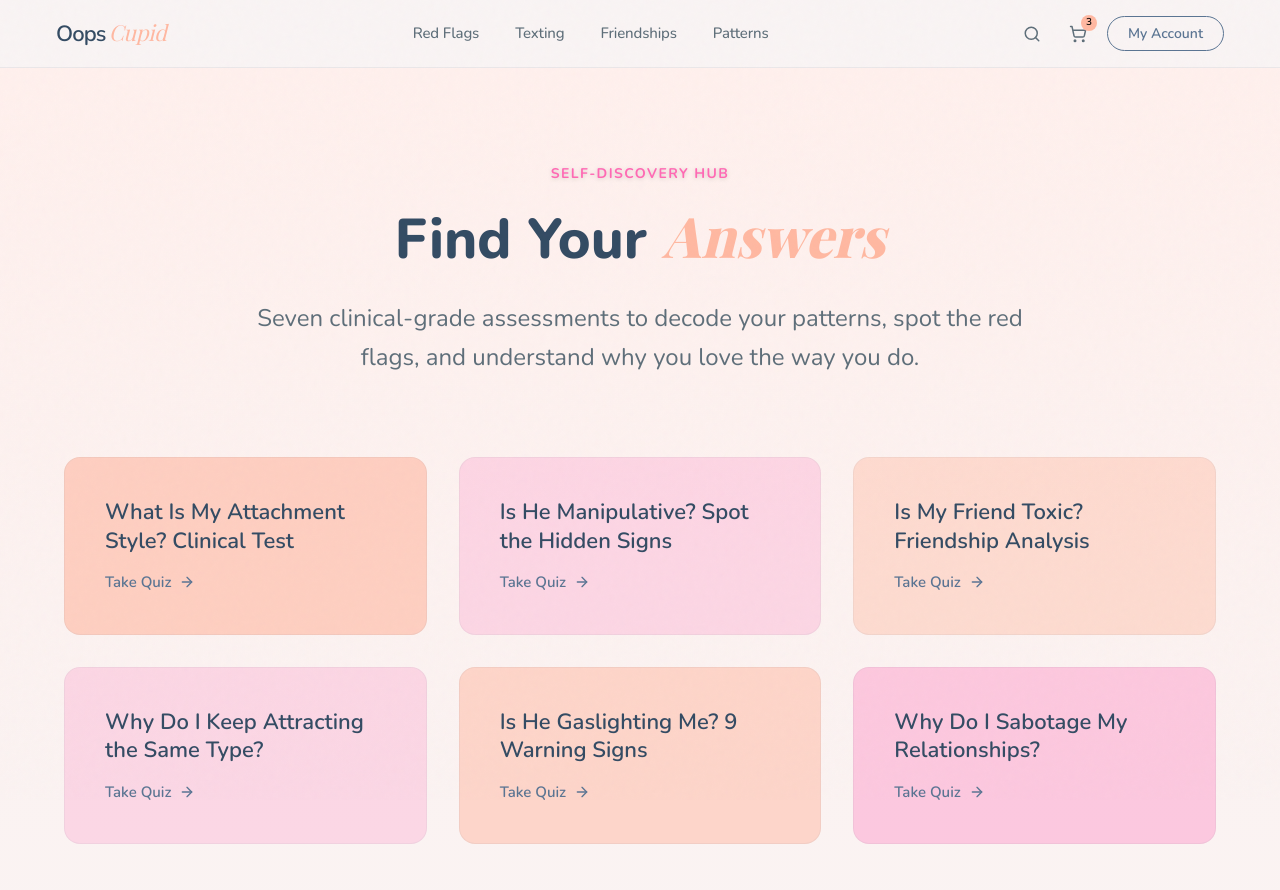
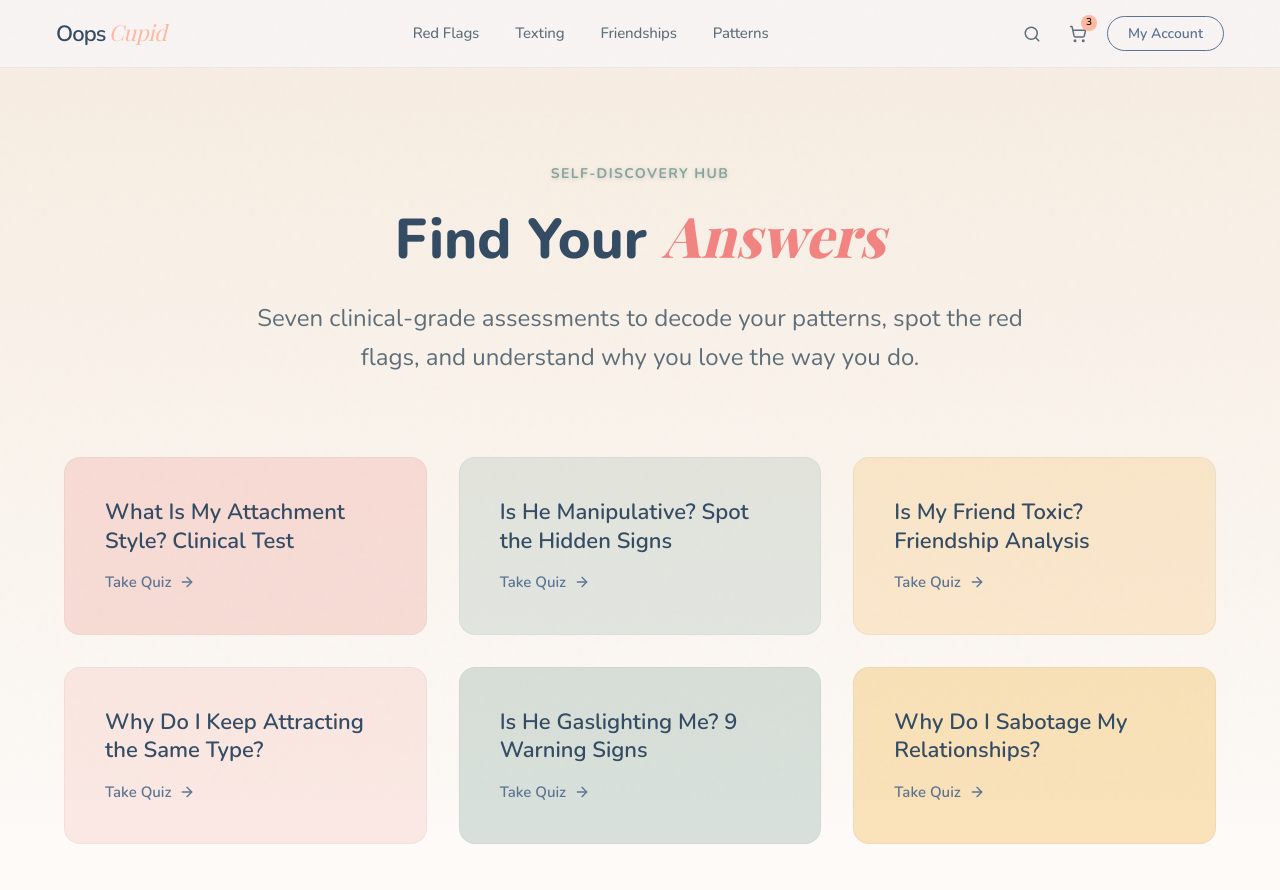
Before and after one commit to Sinadehesh/OopsCupid, a Next.js app: page /OopsCupid/me in a window 1280 px wide. Shown: the top 890 px of the page. Built offline with nearby package versions, Linux system fonts and the light colour scheme; a web font is replaced by a local one.

Commit message:
style: redesigned the /me dashboard with the new boho color palette

```diff
--- a/app/me/page.tsx
+++ b/app/me/page.tsx
@@ -8,16 +8,16 @@ export const metadata: Metadata = {
 
 export default function MeHubPage() {
   return (
-    <main className="bg-gradient-to-b from-[#FFF0ED] to-[#F9F4F4] min-h-screen py-24 px-6 md:px-10 lg:px-14">
+    <main className="bg-gradient-to-b from-[#f7ede2] to-white min-h-screen py-24 px-6 md:px-10 lg:px-14">
       <div className="max-w-6xl mx-auto">
 
-        {/* Hub Header with heavy pink aesthetic */}
+        {/* Hub Header with new aesthetic */}
         <div className="text-center max-w-3xl mx-auto mb-20 relative">
-          <span className="text-[#FF69B4] font-bold uppercase tracking-widest text-sm mb-4 block drop-shadow-sm">
+          <span className="text-[#84a59d] font-bold uppercase tracking-widest text-sm mb-4 block drop-shadow-sm">
             Self-Discovery Hub
           </span>
           <h1 className="text-[42px] md:text-[56px] font-extrabold text-[#334B63] mb-6 leading-tight">
-            Find Your <span className="text-[#FFB8A1] font-serif italic">Answers</span>
+            Find Your <span className="text-[#f28482] font-serif italic">Answers</span>
           </h1>
           <p className="text-[20px] md:text-[24px] font-normal leading-relaxed text-[#5E6E79]">
             Seven clinical-grade assessments to decode your patterns, spot the red flags, and understand why you love the way you do.
@@ -31,42 +31,42 @@ export default function MeHubPage() {
             variant="quiz"
             title="What Is My Attachment Style? Clinical Test"
             href="/attachment-style-quiz"
-            accentColor="bg-[#FFB8A1]/60"
+            accentColor="bg-[#f5cac3]/60"
           />
 
           <Card
             variant="quiz"
             title="Is He Manipulative? Spot the Hidden Signs"
             href="/is-he-manipulative"
-            accentColor="bg-[#FF69B4]/20"
+            accentColor="bg-[#84a59d]/20"
           />
 
           <Card
             variant="quiz"
             title="Is My Friend Toxic? Friendship Analysis"
             href="/toxic-friend-test"
-            accentColor="bg-[#FFB8A1]/40"
+            accentColor="bg-[#f6bd60]/25"
           />
 
           <Card
             variant="quiz"
             title="Why Do I Keep Attracting the Same Type?"
             href="/attraction-patterns"
-            accentColor="bg-[#FF69B4]/20"
+            accentColor="bg-[#f28482]/15"
           />
 
           <Card
             variant="quiz"
             title="Is He Gaslighting Me? 9 Warning Signs"
             href="/is-he-gaslighting-me"
-            accentColor="bg-[#FFB8A1]/50"
+            accentColor="bg-[#84a59d]/30"
           />
 
           <Card
             variant="quiz"
             title="Why Do I Sabotage My Relationships?"
             href="/why-do-i-sabotage-relationships"
-            accentColor="bg-[#FF69B4]/30"
+            accentColor="bg-[#f6bd60]/40"
           />
 
           {/* Featured 7th Card - Centered and wider */}
@@ -75,7 +75,7 @@ export default function MeHubPage() {
                 variant="quiz"
                 title="Is He Cheating? The Micro-Cheating Test"
                 href="/is-he-cheating"
-                accentColor="bg-gradient-to-r from-[#FFB8A1]/50 to-[#FF69B4]/30"
+                accentColor="bg-gradient-to-r from-[#f5cac3]/70 to-[#f28482]/25"
               />
           </div>
 
```
